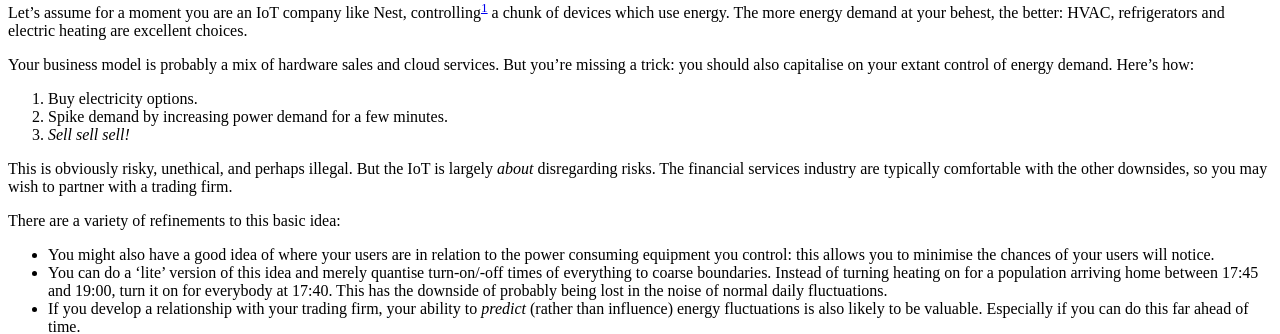
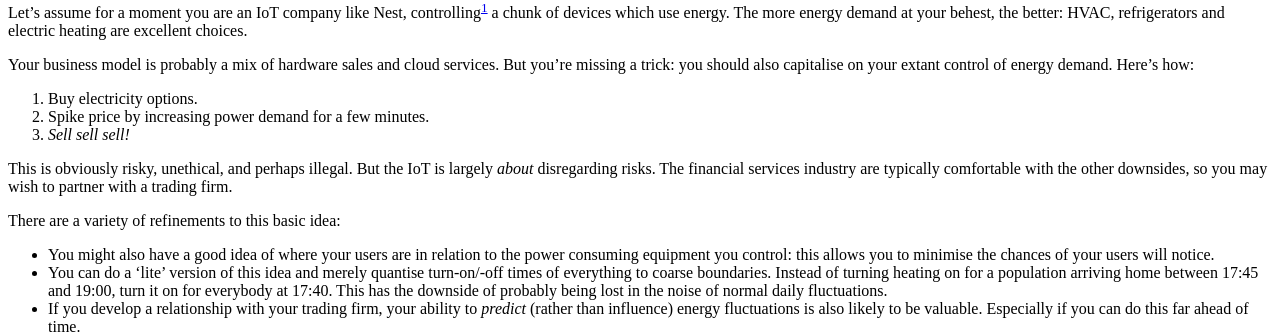
Before and after one commit to ctz/ctz.github.com, a Jekyll site: the page built from _posts/2014-06-28-monetise-iot-through-power-markets.md, in a window 1280 px wide. Shown: the part 124-458 px from the top of the page. Built offline with Jekyll 4.4.1, drawn with Linux system fonts in a browser that asks for light colours.

Commit message:
Update 2014-06-28-monetise-iot-through-power-markets.md

```diff
--- a/_posts/2014-06-28-monetise-iot-through-power-markets.md
+++ b/_posts/2014-06-28-monetise-iot-through-power-markets.md
@@ -11,7 +11,7 @@ Let's assume for a moment you are an IoT company like Nest, controlling[^1] a ch
 Your business model is probably a mix of hardware sales and cloud services.  But you're missing a trick: you should also capitalise on your extant control of energy demand.  Here's how:
 
 1. Buy electricity options.
-2. Spike demand by increasing power demand for a few minutes.
+2. Spike price by increasing power demand for a few minutes.
 3. *Sell sell sell!*
 
 This is obviously risky, unethical, and perhaps illegal.  But the IoT is largely *about* disregarding risks. The financial services industry are typically comfortable with the other downsides, so you may wish to partner with a trading firm.
```
